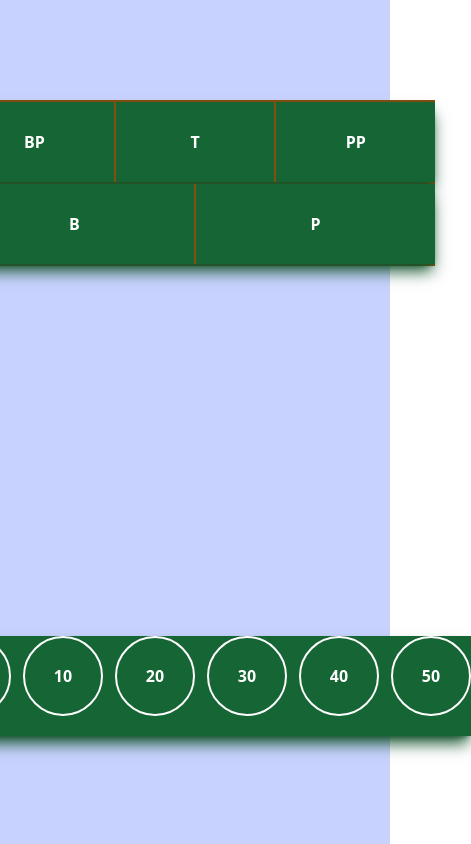
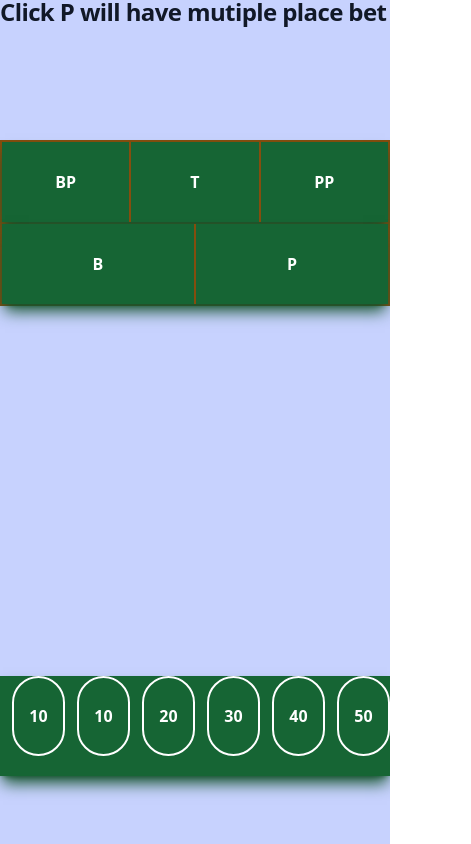
Before and after one commit to Josephmtsai/vue_demo, a Vue app: page / in a window 390 px wide. Shown: the whole page, 471 px wide, since content can reach past the window. Built offline with nearby package versions, Linux system fonts and the light colour scheme.

Commit message:
Fullfill requirement

```diff
--- a/src/components/LiveDealer.vue
+++ b/src/components/LiveDealer.vue
@@ -1,13 +1,18 @@
 <template>
+  <h1
+    class="mb-4 text-2xl font-extrabold leading-none tracking-tight text-gray-900 md:text-5xl lg:text-4xl dark:text-white"
+  >
+    Click P will have mutiple place bet
+  </h1>
   <div
     class="w-screen flex justify-center items-center flex-wrap z-1"
     v-on:click="triggerCircle($event, false)"
   >
     <div
-      class="mt-[100px] w-[960px] min-w-[480px] flex justify-center flex-wrap items-center cursor-pointer p-[2px] bg-yellow-800"
+      class="mt-[100px] w-[960px] min-w-[360px] flex justify-center flex-wrap items-center cursor-pointer p-[2px] bg-yellow-800"
     >
       <div
-        class="flex font-bold w-[960px] min-w-[480px] h-[80px] flex-row justify-center shadow-lg shadow-green-900 bg-yellow-800 gap-[2px] first:mt-0 mt-[2px]"
+        class="flex font-bold w-[960px] min-w-[360px] h-[80px] flex-row justify-center shadow-lg shadow-green-900 bg-yellow-800 gap-[2px] first:mt-0 mt-[2px]"
       >
         <div
           id="bp_bet"
@@ -51,7 +56,7 @@
         </div>
       </div>
       <div
-        class="flex font-bold w-[960px] min-w-[480px] h-[80px] flex-row justify-center shadow-lg shadow-green-900 bg-yellow-800 gap-[2px] first:mt-0 mt-[2px]"
+        class="flex font-bold w-[960px] min-w-[360px] h-[80px] flex-row justify-center shadow-lg shadow-green-900 bg-yellow-800 gap-[2px] first:mt-0 mt-[2px]"
       >
         <div
           id="b_bet"
@@ -73,7 +78,7 @@
         >
           P
           <Bets
-            v-for="index in betsItem"
+            v-for="index in 8"
             :key="index"
             class="z-[-1]"
             :id="'p_chip' + index"
@@ -90,35 +95,35 @@
       class="mt-[50px] w-full flex justify-center items-center cursor-pointer"
     >
       <div
-        class="flex w-[960px] h-[100px] flex-row shadow-lg shadow-green-900 font-bold bg-green-800"
+        class="flex w-[960px] min-w-[360px] h-[100px] flex-row shadow-lg shadow-green-900 font-bold bg-green-800 overflow-hidden"
       >
         <div
-          class="rounded-full border-2 h-[80px] border-white text-white w-[80px] p-5 flex justify-center items-center ml-3 hover:bg-green-400"
+          class="rounded-full border-2 h-[80px] border-white text-white w-[80px] min-w-[40px] min-h-[40px] p-5 flex justify-center items-center ml-3 hover:bg-green-400"
         >
           10
         </div>
         <div
-          class="rounded-full border-2 h-[80px] border-white text-white w-[80px] p-5 flex justify-center items-center ml-3 hover:bg-green-400"
+          class="rounded-full border-2 h-[80px] border-white text-white w-[80px] min-w-[40px] min-h-[40px] p-5 flex justify-center items-center ml-3 hover:bg-green-400"
         >
           10
         </div>
         <div
-          class="rounded-full border-2 h-[80px] border-white text-white w-[80px] p-5 flex justify-center items-center ml-3 hover:bg-green-400"
+          class="rounded-full border-2 h-[80px] border-white text-white w-[80px] min-w-[40px] min-h-[40px] p-5 flex justify-center items-center ml-3 hover:bg-green-400"
         >
           20
         </div>
         <div
-          class="rounded-full border-2 h-[80px] border-white text-white w-[80px] p-5 flex justify-center items-center ml-3 hover:bg-green-400"
+          class="rounded-full border-2 h-[80px] border-white text-white w-[80px] min-w-[40px] min-h-[40px] p-5 flex justify-center items-center ml-3 hover:bg-green-400"
         >
           30
         </div>
         <div
-          class="rounded-full border-2 h-[80px] border-white text-white w-[80px] p-5 flex justify-center items-center ml-3 hover:bg-green-400"
+          class="rounded-full border-2 h-[80px] border-white text-white w-[80px] min-w-[40px] min-h-[40px] p-5 flex justify-center items-center ml-3 hover:bg-green-400"
         >
           40
         </div>
         <div
-          class="rounded-full border-2 h-[80px] border-white text-white w-[80px] p-5 flex justify-center items-center ml-3 hover:bg-green-400"
+          class="rounded-full border-2 h-[80px] border-white text-white w-[80px] min-w-[40px] min-h-[40px] p-5 flex justify-center items-center ml-3 hover:bg-green-400"
         >
           50
         </div>
@@ -163,7 +168,7 @@ const betsSetting: Ref<BetsInterface[]> = ref([
   { display: false, id: '#t_bet' },
   { display: false, id: '#b_bet' },
 ]);
-const betsItem: Ref<number> = ref(8);
+const betsItem: Ref<number> = ref(1);
 const chip: Ref<any> = ref(null);
 const xPosition: Ref<string> = ref('0px');
 const yPosition: Ref<string> = ref('0px');
@@ -178,8 +183,8 @@ function triggerCircle(event: any, isInBetCircle: boolean) {
   console.log('trigger');
 }
 function placeBet(event?: any, id?: string) {
-  console.log(event);
   if (id) currentElementId.value = id.replace('_bet', '_chip');
+  const betsCount = currentElementId.value !== '#p_chip' ? betsItem.value : 8; //only p bet have 8 placebet
   if (event) {
     xPosition.value = (event.pageX - 25).toString() + 'px';
     yPosition.value = (event.pageY - 25).toString() + 'px';
@@ -187,8 +192,7 @@ function placeBet(event?: any, id?: string) {
     betsSetting.value.forEach((setting) => {
       if (setting.id === id) setting.display = true;
     });
-    console.log(event.target.getBoundingClientRect());
-    console.log(chip.value.getBoundingClientRect());
+
     currentY.value =
       chip.value.getBoundingClientRect().y -
       event.target.getBoundingClientRect().y -
@@ -201,7 +205,7 @@ function placeBet(event?: any, id?: string) {
       chip.value.getBoundingClientRect().width / 2;
   }
   let delay = 0;
-  for (let i = 1; i <= betsItem.value; i++) {
+  for (let i = 1; i <= betsCount; i++) {
     gsap.fromTo(
       currentElementId.value + i.toString(),
       {
```
